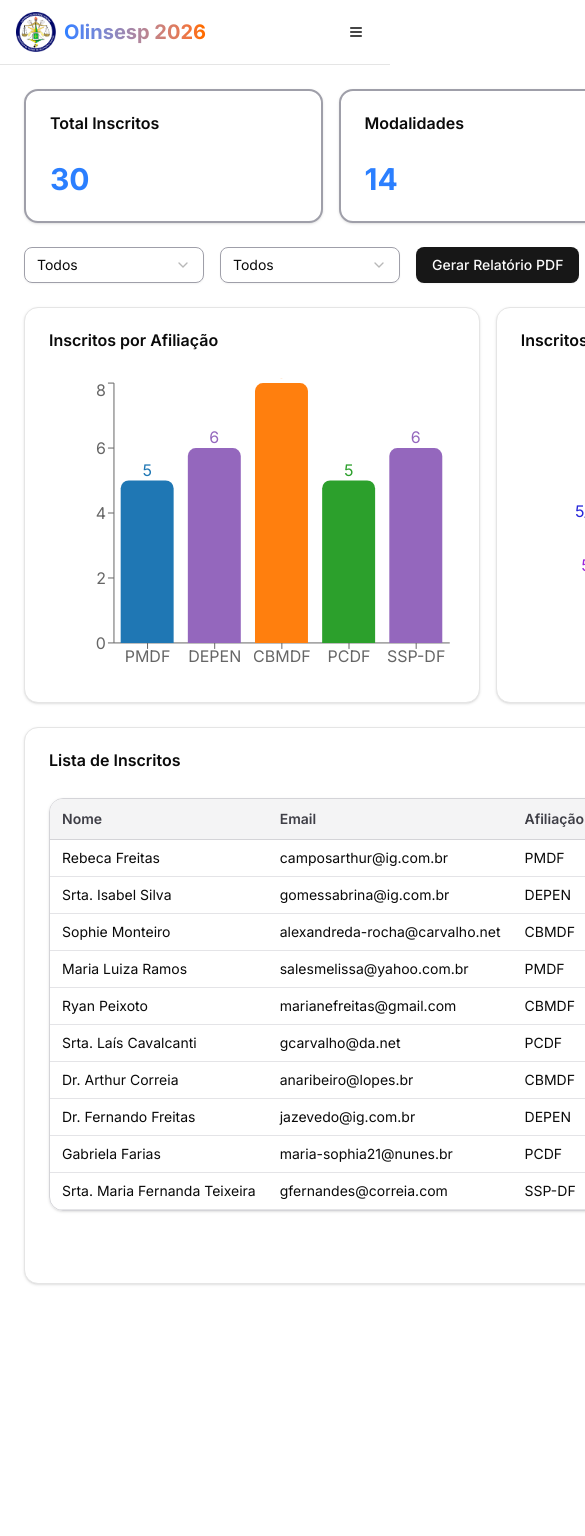
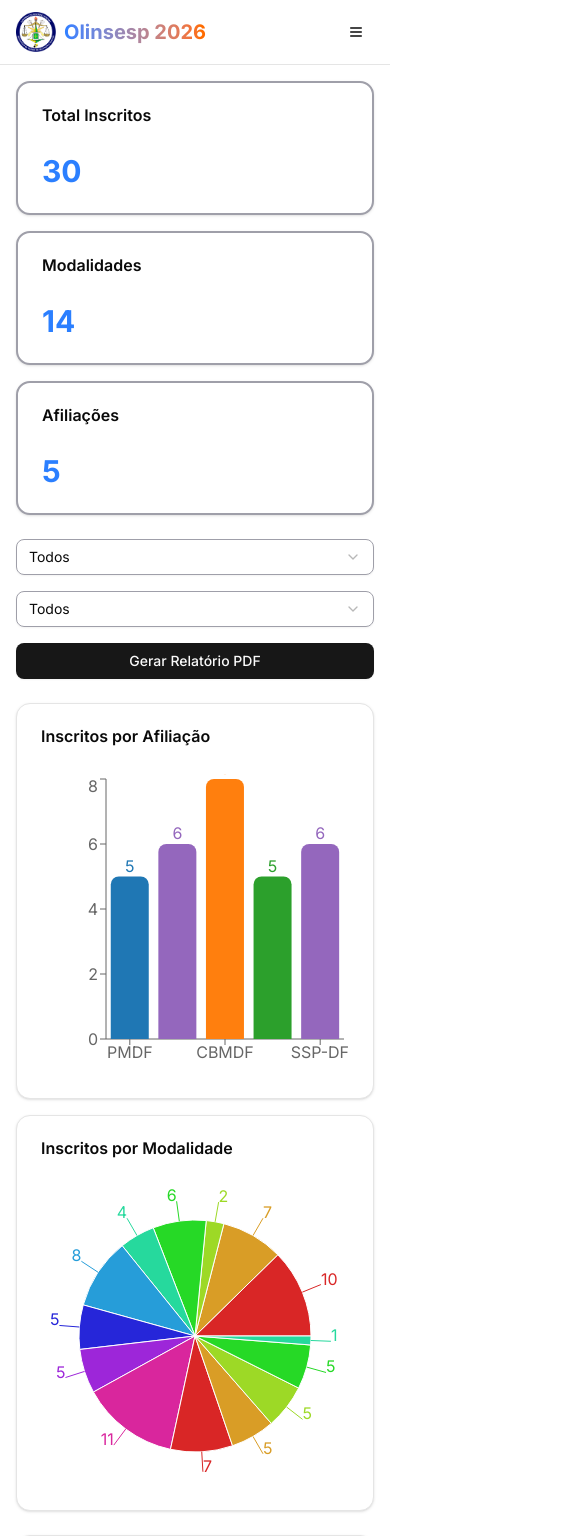
Before and after one commit to Olinsesp/website, a Next.js app: page /Dashboard in a window 390 px wide. Shown: the top 1536 px of the page, 585 px wide, since content can reach past the window. Before the commit the page ends 1308 px from the top, so only its background shows below. Built offline with nearby package versions, Linux system fonts and the light colour scheme.

Commit message:
fix: make page dashboard responsive for mobile devices

```diff
--- a/src/app/Dashboard/page.tsx
+++ b/src/app/Dashboard/page.tsx
@@ -100,9 +100,9 @@ export default function DashboardPage() {
   if (error) return <div>Erro: {error}</div>;
 
   return (
-    <div className='p-6 grid gap-6'>
+    <div className='flex flex-col gap-6 p-4'>
       {/* Indicadores */}
-      <div className='grid grid-cols-3 gap-4'>
+      <div className='grid grid-cols-1 md:grid-cols-3 gap-4'>
         <Card className='border-2 border-zinc-400'>
           <CardHeader>
             <CardTitle>Total Inscritos</CardTitle>
@@ -130,13 +130,13 @@ export default function DashboardPage() {
       </div>
 
       {/* Filtros e PDF */}
-      <div className='flex gap-4'>
-        <div className='flex gap-4'>
+      <div className='flex flex-col md:flex-row gap-4'>
+        <div className='flex flex-col sm:flex-row gap-4 w-full'>
           <Select
             value={afiliacao ?? 'todos'}
             onValueChange={(val) => setAfiliacao(val === 'todos' ? null : val)}
           >
-            <SelectTrigger className='w-[180px] border border-zinc-400'>
+            <SelectTrigger className='w-full sm:w-40 border border-zinc-400'>
               <SelectValue placeholder='Filtrar Afiliação' />
             </SelectTrigger>
             <SelectContent>
@@ -153,7 +153,7 @@ export default function DashboardPage() {
             value={modalidade ?? 'todos'}
             onValueChange={(val) => setModalidade(val === 'todos' ? null : val)}
           >
-            <SelectTrigger className='w-[180px] border border-zinc-400'>
+            <SelectTrigger className='w-full sm:w-40 border border-zinc-400'>
               <SelectValue placeholder='Filtrar Modalidade' />
             </SelectTrigger>
             <SelectContent>
@@ -185,7 +185,7 @@ export default function DashboardPage() {
       </div>
 
       {/* Gráfico por afiliação */}
-      <div className='grid grid-cols-2 gap-4'>
+      <div className='grid grid-cols-1 lg:grid-cols-2 gap-4'>
         <Card>
           <CardHeader>
             <CardTitle>Inscritos por Afiliação</CardTitle>
@@ -224,7 +224,7 @@ export default function DashboardPage() {
                   data={modalidadesCount}
                   dataKey='value'
                   nameKey='name'
-                  outerRadius={120}
+                  outerRadius='80%'
                   label
                 >
                   {modalidadesCount.map((_, i) => (
@@ -243,7 +243,7 @@ export default function DashboardPage() {
         <CardHeader>
           <CardTitle>Lista de Inscritos</CardTitle>
         </CardHeader>
-        <CardContent>
+        <CardContent className='overflow-x-auto'>
           <DataTable
             columns={columns}
             data={inscritosFiltrados.map((i) => ({
```
Also changed, not shown: 1 other file (tests, documents, lock files or other folders).
